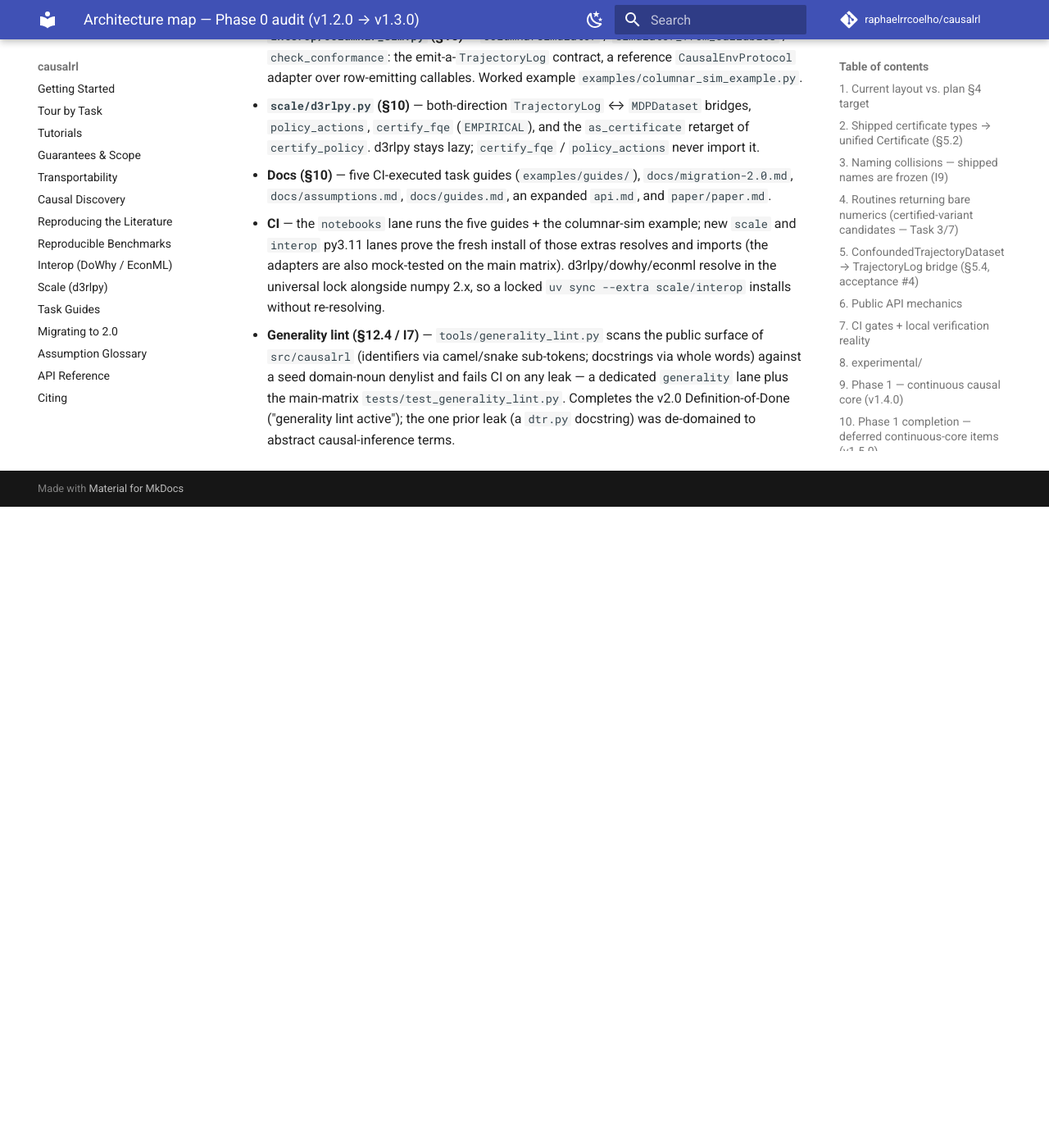
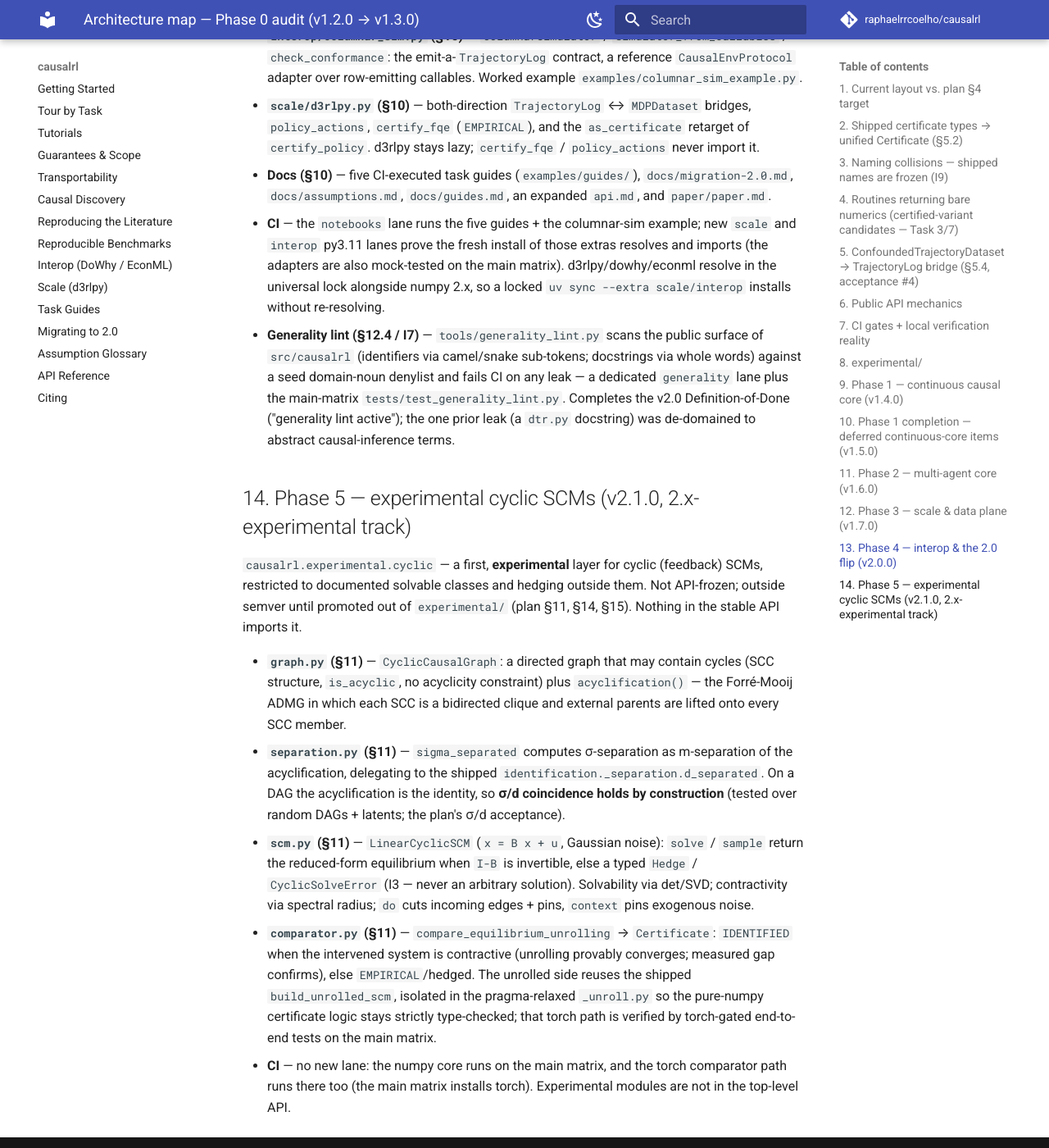
Before and after one commit to raphaelrrcoelho/causalrl, an MkDocs documentation site: the page built from docs/architecture-map.md, in a window 1280 px wide and 1400 px high, scrolled down 8270 px. Shown: the whole window at 82% size. Built offline with MkDocs 1.6.1 and Material for MkDocs 9.7.7, drawn with Linux system fonts in a browser that asks for light colours; comment, search, counter and statistics services are not loaded; before the commit the page ends 8888 px from its top, so only the background shows below that.

Commit message:
release: v2.1.0 — Phase 5 experimental cyclic SCMs (2.x-experimental track)
Additive minor: causalrl.experimental.cyclic (CyclicCausalGraph + sigma-separation,
LinearCyclicSCM equilibrium solve/hedge, compare_equilibrium_unrolling certificate).
Documented UNSTABLE / outside semver until promoted out of experimental/; nothing in
the stable public API imports it. CHANGELOG [2.1.0], architecture-map §14, lock regen.
No new CI lane (numpy core + torch comparator both run on the main matrix).

```diff
--- a/docs/architecture-map.md
+++ b/docs/architecture-map.md
@@ -259,3 +259,28 @@ any external stack can drive the certificate layer. All additive pieces are nump
   domain-noun denylist and fails CI on any leak — a dedicated `generality` lane plus the main-matrix
   `tests/test_generality_lint.py`. Completes the v2.0 Definition-of-Done ("generality lint active");
   the one prior leak (a `dtr.py` docstring) was de-domained to abstract causal-inference terms.
+
+## 14. Phase 5 — experimental cyclic SCMs (v2.1.0, 2.x-experimental track)
+
+`causalrl.experimental.cyclic` — a first, **experimental** layer for cyclic (feedback) SCMs,
+restricted to documented solvable classes and hedging outside them. Not API-frozen; outside semver
+until promoted out of `experimental/` (plan §11, §14, §15). Nothing in the stable API imports it.
+
+- **`graph.py` (§11)** — `CyclicCausalGraph`: a directed graph that may contain cycles (SCC
+  structure, `is_acyclic`, no acyclicity constraint) plus `acyclification()` — the Forré-Mooij ADMG
+  in which each SCC is a bidirected clique and external parents are lifted onto every SCC member.
+- **`separation.py` (§11)** — `sigma_separated` computes σ-separation as m-separation of the
+  acyclification, delegating to the shipped `identification._separation.d_separated`. On a DAG the
+  acyclification is the identity, so **σ/d coincidence holds by construction** (tested over random
+  DAGs + latents; the plan's σ/d acceptance).
+- **`scm.py` (§11)** — `LinearCyclicSCM` (`x = B x + u`, Gaussian noise): `solve` / `sample` return
+  the reduced-form equilibrium when `I-B` is invertible, else a typed `Hedge` / `CyclicSolveError`
+  (I3 — never an arbitrary solution). Solvability via det/SVD; contractivity via spectral radius;
+  `do` cuts incoming edges + pins, `context` pins exogenous noise.
+- **`comparator.py` (§11)** — `compare_equilibrium_unrolling` → `Certificate`: `IDENTIFIED` when the
+  intervened system is contractive (unrolling provably converges; measured gap confirms), else
+  `EMPIRICAL`/hedged. The unrolled side reuses the shipped `build_unrolled_scm`, isolated in the
+  pragma-relaxed `_unroll.py` so the pure-numpy certificate logic stays strictly type-checked; that
+  torch path is verified by torch-gated end-to-end tests on the main matrix.
+- **CI** — no new lane: the numpy core runs on the main matrix, and the torch comparator path runs
+  there too (the main matrix installs torch). Experimental modules are not in the top-level API.
--- a/pyproject.toml
+++ b/pyproject.toml
@@ -1,6 +1,6 @@
 [project]
 name = "causalrl"
-version = "2.0.0"
+version = "2.1.0"
 description = "Causal reinforcement learning: the 9-task causal RL taxonomy, made runnable."
 readme = "README.md"
 requires-python = ">=3.11"
```
Also changed, not shown: CHANGELOG.md (+26 -0 lines), 1 other file.
